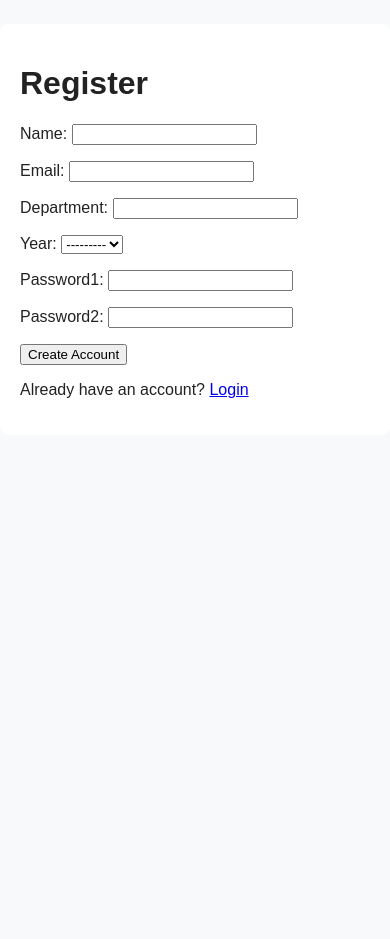
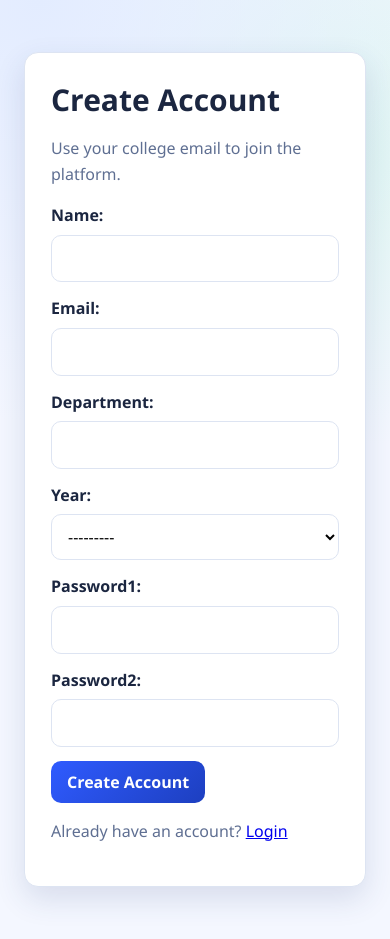
Before and after one commit to GiridharanR777/Nextgen, a Django app: page /register in a window 390 px wide. Before the commit the page ends 398 px from the top, so only its background shows below. Run offline with Django 5.2, Linux system fonts and the light colour scheme.

Commit message:
added new files

```diff
--- a/resources/forms.py
+++ b/resources/forms.py
@@ -8,12 +8,6 @@ class ResourceUploadForm(forms.ModelForm):
         model = Resource
         fields = ["title", "subject", "file", "type"]
 
-    def clean_file(self):
-        uploaded = self.cleaned_data["file"]
-        if not uploaded.name.lower().endswith(".pdf"):
-            raise forms.ValidationError("Only PDF files are allowed.")
-        return uploaded
-
 
 class RatingForm(forms.ModelForm):
     class Meta:
--- a/static/style.css
+++ b/static/style.css
@@ -1,69 +1,241 @@
+:root {
+    --bg: #f4f7ff;
+    --text: #1b2640;
+    --muted: #5f6f92;
+    --brand: #2f5bff;
+    --brand-dark: #1d3fc0;
+    --brand-soft: #e8eeff;
+    --card: #ffffff;
+    --line: #dde4f2;
+    --shadow: 0 12px 30px rgba(40, 62, 120, 0.14);
+    --radius: 14px;
+}
+
+* {
+    box-sizing: border-box;
+}
+
 body {
     margin: 0;
-    font-family: Arial, sans-serif;
-    background: #f8f9fa;
-    color: #222;
+    font-family: "Segoe UI", Tahoma, Geneva, Verdana, sans-serif;
+    color: var(--text);
+    background: radial-gradient(circle at 10% 0%, #e3ecff, transparent 42%),
+        radial-gradient(circle at 90% 15%, #dff6f2, transparent 35%),
+        var(--bg);
+    min-height: 100vh;
 }
 
 nav {
-    background: #0b2f57;
-    padding: 12px 20px;
+    display: flex;
+    align-items: center;
+    gap: 16px;
+    background: rgba(255, 255, 255, 0.8);
+    backdrop-filter: blur(8px);
+    border-bottom: 1px solid var(--line);
+    padding: 14px 20px;
+    position: sticky;
+    top: 0;
+    z-index: 20;
+}
+
+.brand {
+    font-weight: 700;
+    color: var(--brand-dark);
+    margin-right: auto;
 }
 
 nav a {
-    color: #fff;
-    margin-right: 16px;
+    color: var(--muted);
     text-decoration: none;
+    font-weight: 600;
+    padding: 8px 10px;
+    border-radius: 10px;
+    transition: all 0.2s ease;
+}
+
+nav a:hover {
+    color: var(--brand-dark);
+    background: var(--brand-soft);
 }
 
 main {
-    max-width: 1000px;
-    margin: 24px auto;
-    background: #fff;
-    padding: 20px;
-    border-radius: 8px;
+    max-width: 1080px;
+    margin: 28px auto;
+    background: var(--card);
+    border: 1px solid var(--line);
+    box-shadow: var(--shadow);
+    padding: 26px;
+    border-radius: var(--radius);
+}
+
+h1 {
+    margin: 0 0 14px;
+    font-size: 30px;
+}
+
+h2 {
+    margin-top: 24px;
+}
+
+p {
+    color: var(--muted);
+    line-height: 1.6;
+}
+
+.auth-shell {
+    min-height: 100vh;
+    display: grid;
+    place-items: center;
+    padding: 24px;
 }
 
 .auth-card {
-    max-width: 420px;
+    width: min(460px, 100%);
+    background: var(--card);
+    border: 1px solid var(--line);
+    border-radius: var(--radius);
+    box-shadow: var(--shadow);
+    padding: 26px;
+}
+
+form p {
+    margin: 0 0 14px;
+}
+
+label {
+    display: block;
+    margin-bottom: 6px;
+    font-weight: 600;
+    color: var(--text);
+}
+
+input,
+select,
+textarea,
+button {
+    font: inherit;
+}
+
+input,
+select,
+textarea {
+    width: 100%;
+    border: 1px solid var(--line);
+    border-radius: 10px;
+    padding: 10px 12px;
+    background: #fff;
+}
+
+input:focus,
+select:focus,
+textarea:focus {
+    border-color: #8aa4ff;
+    outline: 3px solid #e6ecff;
+}
+
+button,
+.button {
+    display: inline-block;
+    background: linear-gradient(135deg, var(--brand), var(--brand-dark));
+    color: #fff;
+    border: 0;
+    border-radius: 10px;
+    padding: 10px 16px;
+    text-decoration: none;
+    font-weight: 600;
+    cursor: pointer;
+    transition: transform 0.15s ease, box-shadow 0.15s ease;
+}
+
+button:hover,
+.button:hover {
+    transform: translateY(-1px);
+    box-shadow: 0 8px 20px rgba(47, 91, 255, 0.35);
+}
+
+.stats {
+    display: grid;
+    grid-template-columns: repeat(3, minmax(0, 1fr));
+    gap: 14px;
+}
+
+.card {
+    border: 1px solid var(--line);
+    border-radius: 12px;
+    background: linear-gradient(180deg, #f9fbff, #ffffff);
+    padding: 16px;
+}
+
+.card strong {
+    display: block;
+    font-size: 30px;
+    margin-bottom: 4px;
+    color: var(--brand-dark);
+}
+
+.filter-form {
+    display: grid;
+    grid-template-columns: 1.3fr repeat(4, 1fr) auto;
+    gap: 10px;
+    margin-bottom: 14px;
 }
 
 table {
     width: 100%;
     border-collapse: collapse;
-    margin-top: 12px;
+    border: 1px solid var(--line);
+    border-radius: 12px;
+    overflow: hidden;
 }
 
-th, td {
-    border: 1px solid #ddd;
-    padding: 8px;
+th,
+td {
+    border-bottom: 1px solid var(--line);
+    padding: 12px 10px;
+    text-align: left;
 }
 
-.stats {
-    display: flex;
-    gap: 12px;
+th {
+    background: #f2f6ff;
+    color: var(--brand-dark);
 }
 
-.card {
-    background: #eef4fb;
-    padding: 12px;
-    border-radius: 6px;
+tr:hover td {
+    background: #f9fbff;
 }
 
-.card strong {
-    display: block;
-    font-size: 24px;
+ul {
+    padding-left: 20px;
 }
 
-.filter-form {
-    display: flex;
-    gap: 8px;
-    flex-wrap: wrap;
+li {
+    margin-bottom: 8px;
 }
 
 .message {
-    background: #e8f5e9;
+    background: #ebfff0;
+    border: 1px solid #a9e6b9;
+    color: #15592a;
     padding: 10px;
-    margin-bottom: 10px;
-    border-radius: 4px;
+    margin-bottom: 14px;
+    border-radius: 10px;
 }
+
+@media (max-width: 900px) {
+    .filter-form {
+        grid-template-columns: 1fr 1fr;
+    }
+
+    .stats {
+        grid-template-columns: 1fr;
+    }
+
+    nav {
+        flex-wrap: wrap;
+        gap: 8px;
+    }
+
+    .brand {
+        width: 100%;
+    }
+}
--- a/templates/accounts/login.html
+++ b/templates/accounts/login.html
@@ -6,8 +6,10 @@
     <link rel="stylesheet" href="/static/style.css">
 </head>
 <body>
+    <div class="auth-shell">
         <main class="auth-card">
-        <h1>Login</h1>
+            <h1>Welcome Back</h1>
+            <p>Sign in to continue sharing and discovering resources.</p>
             <form method="post">
                 {% csrf_token %}
                 {{ form.as_p }}
@@ -15,5 +17,6 @@
             </form>
             <p>New user? <a href="/register">Register</a></p>
         </main>
+    </div>
 </body>
 </html>
--- a/templates/accounts/register.html
+++ b/templates/accounts/register.html
@@ -6,8 +6,10 @@
     <link rel="stylesheet" href="/static/style.css">
 </head>
 <body>
+    <div class="auth-shell">
         <main class="auth-card">
-        <h1>Register</h1>
+            <h1>Create Account</h1>
+            <p>Use your college email to join the platform.</p>
             <form method="post">
                 {% csrf_token %}
                 {{ form.as_p }}
@@ -15,5 +17,6 @@
             </form>
             <p>Already have an account? <a href="/login">Login</a></p>
         </main>
+    </div>
 </body>
 </html>
--- a/templates/base.html
+++ b/templates/base.html
@@ -8,6 +8,7 @@
 </head>
 <body>
     <nav>
+        <span class="brand">College Resource Sharing</span>
         <a href="/dashboard">Dashboard</a>
         <a href="/resources">Resources</a>
         <a href="/upload">Upload</a>
--- a/templates/resources/resource_list.html
+++ b/templates/resources/resource_list.html
@@ -31,17 +31,18 @@
 </form>
 
 <table>
-    <tr><th>Title</th><th>Subject</th><th>Type</th><th>Rating</th><th>Downloads</th></tr>
+    <tr><th>Title</th><th>Subject</th><th>Type</th><th>Format</th><th>Rating</th><th>Downloads</th></tr>
     {% for resource in resources %}
         <tr>
             <td><a href="/resource/{{ resource.id }}">{{ resource.title }}</a></td>
             <td>{{ resource.subject.name }}</td>
             <td>{{ resource.get_type_display }}</td>
+            <td>{{ resource.file_format }}</td>
             <td>{{ resource.rating }}</td>
             <td>{{ resource.downloads }}</td>
         </tr>
     {% empty %}
-        <tr><td colspan="5">No resources found.</td></tr>
+        <tr><td colspan="6">No resources found.</td></tr>
     {% endfor %}
 </table>
 {% endblock %}
--- a/templates/resources/upload.html
+++ b/templates/resources/upload.html
@@ -4,6 +4,7 @@
 {% if request_id %}
     <p>Uploading for request #{{ request_id }}. This will mark it fulfilled.</p>
 {% endif %}
+<p>Any file format is supported.</p>
 <form method="post" enctype="multipart/form-data">
     {% csrf_token %}
     {{ form.as_p }}
```
Also changed, not shown: resources/models.py (+8 -2 lines), db.sqlite3, 3 other files. Lines whose indentation alone changed are shown as unchanged.
